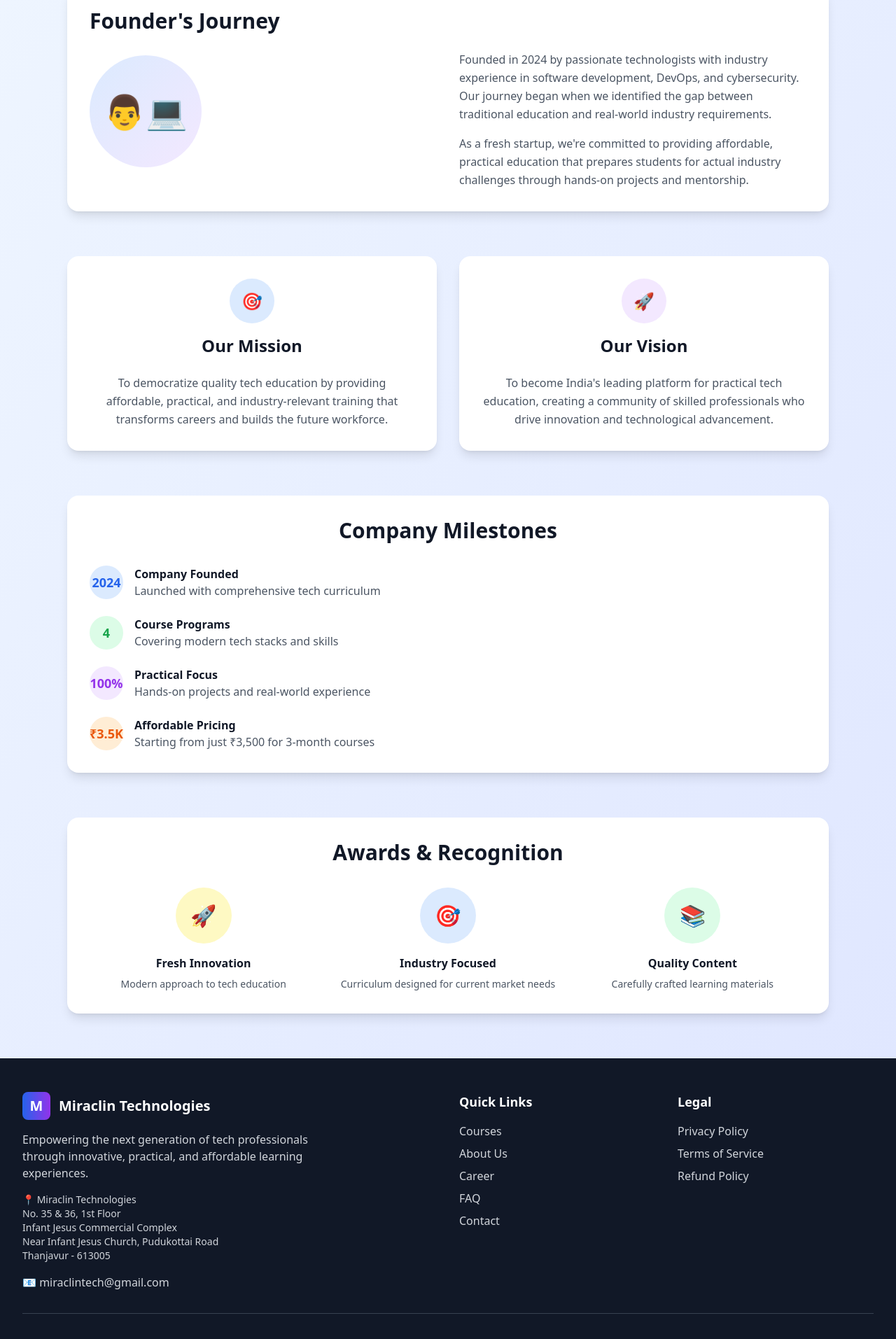
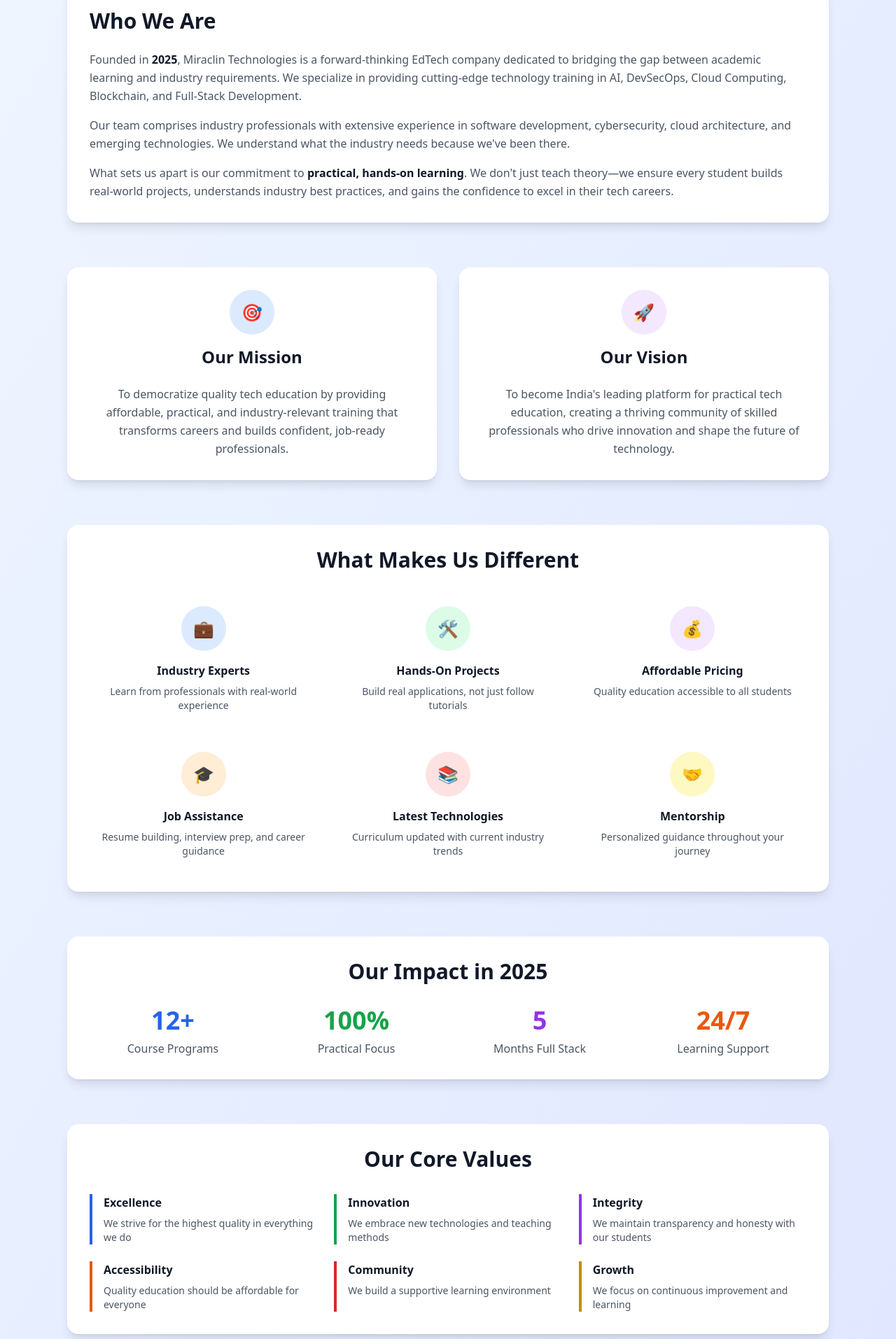
Before and after one commit to miracl-in/miracl-in.github.io, a Next.js app: page /about in a window 1280 px wide. Shown: the part 360-2273 px from the top of the page at 70% size. Built offline with nearby package versions, Linux system fonts and the light colour scheme.

Commit message:
Update page.tsx

```diff
--- a/app/about/page.tsx
+++ b/app/about/page.tsx
@@ -9,31 +9,24 @@ export default function AboutPage() {
             About Miraclin Technologies
           </h1>
           <p className="text-lg md:text-xl text-gray-600 max-w-3xl mx-auto">
-            Empowering the next generation of tech professionals through innovative learning experiences
+            Empowering the next generation of tech professionals through innovative, practical learning experiences
           </p>
         </div>
 
-        {/* Founder's Journey */}
+        {/* Company Overview */}
         <section className="mb-12 md:mb-16">
           <div className="bg-white rounded-2xl p-6 md:p-8 shadow-lg">
-            <h2 className="text-2xl md:text-3xl font-bold mb-6 text-gray-900">Founder's Journey</h2>
-            <div className="grid md:grid-cols-2 gap-8 items-center">
-              <div>
-                <div className="w-32 h-32 md:w-40 md:h-40 bg-gradient-to-br from-blue-100 to-purple-100 rounded-full flex items-center justify-center mx-auto md:mx-0 mb-6">
-                  <span className="text-4xl md:text-5xl">👨💻</span>
-                </div>
-              </div>
-              <div>
-                <p className="text-gray-600 mb-4 leading-relaxed">
-                  Founded in 2024 by passionate technologists with industry experience in software development,
-                  DevOps, and cybersecurity. Our journey began when we identified the gap between traditional
-                  education and real-world industry requirements.
-                </p>
-                <p className="text-gray-600 leading-relaxed">
-                  As a fresh startup, we're committed to providing affordable, practical education that
-                  prepares students for actual industry challenges through hands-on projects and mentorship.
-                </p>
-              </div>
+            <h2 className="text-2xl md:text-3xl font-bold mb-6 text-gray-900">Who We Are</h2>
+            <div className="space-y-4 text-gray-600 leading-relaxed">
+              <p>
+                Founded in <strong className="text-gray-900">2025</strong>, Miraclin Technologies is a forward-thinking EdTech company dedicated to bridging the gap between academic learning and industry requirements. We specialize in providing cutting-edge technology training in AI, DevSecOps, Cloud Computing, Blockchain, and Full-Stack Development.
+              </p>
+              <p>
+                Our team comprises industry professionals with extensive experience in software development, cybersecurity, cloud architecture, and emerging technologies. We understand what the industry needs because we've been there.
+              </p>
+              <p>
+                What sets us apart is our commitment to <strong className="text-gray-900">practical, hands-on learning</strong>. We don't just teach theory—we ensure every student builds real-world projects, understands industry best practices, and gains the confidence to excel in their tech careers.
+              </p>
             </div>
           </div>
         </section>
@@ -49,8 +42,7 @@ export default function AboutPage() {
                 <h3 className="text-xl md:text-2xl font-bold text-gray-900">Our Mission</h3>
               </div>
               <p className="text-gray-600 text-center leading-relaxed">
-                To democratize quality tech education by providing affordable, practical, and industry-relevant
-                training that transforms careers and builds the future workforce.
+                To democratize quality tech education by providing affordable, practical, and industry-relevant training that transforms careers and builds confident, job-ready professionals.
               </p>
             </div>
 
@@ -62,88 +54,126 @@ export default function AboutPage() {
                 <h3 className="text-xl md:text-2xl font-bold text-gray-900">Our Vision</h3>
               </div>
               <p className="text-gray-600 text-center leading-relaxed">
-                To become India's leading platform for practical tech education, creating a community of
-                skilled professionals who drive innovation and technological advancement.
+                To become India's leading platform for practical tech education, creating a thriving community of skilled professionals who drive innovation and shape the future of technology.
               </p>
             </div>
           </div>
         </section>
 
-        {/* Company Milestones */}
+        {/* What Makes Us Different */}
         <section className="mb-12 md:mb-16">
-          <div className="bg-white dark:bg-gray-800 rounded-2xl p-6 md:p-8 shadow-lg">
-            <h2 className="text-2xl md:text-3xl font-bold mb-8 text-center text-gray-900 dark:text-white">Company Milestones</h2>
-            <div className="space-y-6">
-              <div className="flex items-center gap-4">
-                <div className="w-12 h-12 bg-blue-100 dark:bg-blue-900 rounded-full flex items-center justify-center flex-shrink-0">
-                  <span className="text-lg font-bold text-blue-600 dark:text-blue-400">2024</span>
+          <div className="bg-white rounded-2xl p-6 md:p-8 shadow-lg">
+            <h2 className="text-2xl md:text-3xl font-bold mb-8 text-center text-gray-900">What Makes Us Different</h2>
+            <div className="grid md:grid-cols-2 lg:grid-cols-3 gap-6">
+              <div className="text-center p-4">
+                <div className="w-16 h-16 bg-blue-100 rounded-full flex items-center justify-center mx-auto mb-4">
+                  <span className="text-2xl">💼</span>
                 </div>
-                <div>
-                  <h4 className="font-semibold text-gray-900 dark:text-white">Company Founded</h4>
-                  <p className="text-gray-600 dark:text-gray-300">Launched with comprehensive tech curriculum</p>
-                </div>
+                <h4 className="font-bold text-gray-900 mb-2">Industry Experts</h4>
+                <p className="text-sm text-gray-600">Learn from professionals with real-world experience</p>
               </div>
 
-              <div className="flex items-center gap-4">
-                <div className="w-12 h-12 bg-green-100 dark:bg-green-900 rounded-full flex items-center justify-center flex-shrink-0">
-                  <span className="text-lg font-bold text-green-600 dark:text-green-400">4</span>
+              <div className="text-center p-4">
+                <div className="w-16 h-16 bg-green-100 rounded-full flex items-center justify-center mx-auto mb-4">
+                  <span className="text-2xl">🛠️</span>
                 </div>
-                <div>
-                  <h4 className="font-semibold text-gray-900 dark:text-white">Course Programs</h4>
-                  <p className="text-gray-600 dark:text-gray-300">Covering modern tech stacks and skills</p>
-                </div>
+                <h4 className="font-bold text-gray-900 mb-2">Hands-On Projects</h4>
+                <p className="text-sm text-gray-600">Build real applications, not just follow tutorials</p>
               </div>
 
-              <div className="flex items-center gap-4">
-                <div className="w-12 h-12 bg-purple-100 dark:bg-purple-900 rounded-full flex items-center justify-center flex-shrink-0">
-                  <span className="text-lg font-bold text-purple-600 dark:text-purple-400">100%</span>
+              <div className="text-center p-4">
+                <div className="w-16 h-16 bg-purple-100 rounded-full flex items-center justify-center mx-auto mb-4">
+                  <span className="text-2xl">💰</span>
                 </div>
-                <div>
-                  <h4 className="font-semibold text-gray-900 dark:text-white">Practical Focus</h4>
-                  <p className="text-gray-600 dark:text-gray-300">Hands-on projects and real-world experience</p>
-                </div>
+                <h4 className="font-bold text-gray-900 mb-2">Affordable Pricing</h4>
+                <p className="text-sm text-gray-600">Quality education accessible to all students</p>
               </div>
 
-              <div className="flex items-center gap-4">
-                <div className="w-12 h-12 bg-orange-100 dark:bg-orange-900 rounded-full flex items-center justify-center flex-shrink-0">
-                  <span className="text-lg font-bold text-orange-600 dark:text-orange-400">₹3.5K</span>
+              <div className="text-center p-4">
+                <div className="w-16 h-16 bg-orange-100 rounded-full flex items-center justify-center mx-auto mb-4">
+                  <span className="text-2xl">🎓</span>
                 </div>
-                <div>
-                  <h4 className="font-semibold text-gray-900 dark:text-white">Affordable Pricing</h4>
-                  <p className="text-gray-600 dark:text-gray-300">Starting from just ₹3,500 for 3-month courses</p>
+                <h4 className="font-bold text-gray-900 mb-2">Job Assistance</h4>
+                <p className="text-sm text-gray-600">Resume building, interview prep, and career guidance</p>
+              </div>
+
+              <div className="text-center p-4">
+                <div className="w-16 h-16 bg-red-100 rounded-full flex items-center justify-center mx-auto mb-4">
+                  <span className="text-2xl">📚</span>
                 </div>
+                <h4 className="font-bold text-gray-900 mb-2">Latest Technologies</h4>
+                <p className="text-sm text-gray-600">Curriculum updated with current industry trends</p>
+              </div>
+
+              <div className="text-center p-4">
+                <div className="w-16 h-16 bg-yellow-100 rounded-full flex items-center justify-center mx-auto mb-4">
+                  <span className="text-2xl">🤝</span>
+                </div>
+                <h4 className="font-bold text-gray-900 mb-2">Mentorship</h4>
+                <p className="text-sm text-gray-600">Personalized guidance throughout your journey</p>
               </div>
             </div>
           </div>
         </section>
 
-        {/* Awards & Recognition */}
+        {/* Our Impact */}
+        <section className="mb-12 md:mb-16">
+          <div className="bg-white rounded-2xl p-6 md:p-8 shadow-lg">
+            <h2 className="text-2xl md:text-3xl font-bold mb-8 text-center text-gray-900">Our Impact in 2025</h2>
+            <div className="grid md:grid-cols-4 gap-6 text-center">
+              <div>
+                <div className="text-4xl font-bold text-blue-600 mb-2">12+</div>
+                <p className="text-gray-600">Course Programs</p>
+              </div>
+              <div>
+                <div className="text-4xl font-bold text-green-600 mb-2">100%</div>
+                <p className="text-gray-600">Practical Focus</p>
+              </div>
+              <div>
+                <div className="text-4xl font-bold text-purple-600 mb-2">5</div>
+                <p className="text-gray-600">Months Full Stack</p>
+              </div>
+              <div>
+                <div className="text-4xl font-bold text-orange-600 mb-2">24/7</div>
+                <p className="text-gray-600">Learning Support</p>
+              </div>
+            </div>
+          </div>
+        </section>
+
+        {/* Our Values */}
         <section>
-          <div className="bg-white dark:bg-gray-800 rounded-2xl p-6 md:p-8 shadow-lg">
-            <h2 className="text-2xl md:text-3xl font-bold mb-8 text-center text-gray-900 dark:text-white">Awards & Recognition</h2>
+          <div className="bg-white rounded-2xl p-6 md:p-8 shadow-lg">
+            <h2 className="text-2xl md:text-3xl font-bold mb-8 text-center text-gray-900">Our Core Values</h2>
             <div className="grid md:grid-cols-3 gap-6">
-              <div className="text-center">
-                <div className="w-20 h-20 bg-yellow-100 dark:bg-yellow-900 rounded-full flex items-center justify-center mx-auto mb-4">
-                  <span className="text-3xl">🚀</span>
-                </div>
-                <h4 className="font-semibold text-gray-900 dark:text-white mb-2">Fresh Innovation</h4>
-                <p className="text-sm text-gray-600 dark:text-gray-300">Modern approach to tech education</p>
+              <div className="border-l-4 border-blue-600 pl-4">
+                <h4 className="font-bold text-gray-900 mb-2">Excellence</h4>
+                <p className="text-sm text-gray-600">We strive for the highest quality in everything we do</p>
               </div>
 
-              <div className="text-center">
-                <div className="w-20 h-20 bg-blue-100 dark:bg-blue-900 rounded-full flex items-center justify-center mx-auto mb-4">
-                  <span className="text-3xl">🎯</span>
-                </div>
-                <h4 className="font-semibold text-gray-900 dark:text-white mb-2">Industry Focused</h4>
-                <p className="text-sm text-gray-600 dark:text-gray-300">Curriculum designed for current market needs</p>
+              <div className="border-l-4 border-green-600 pl-4">
+                <h4 className="font-bold text-gray-900 mb-2">Innovation</h4>
+                <p className="text-sm text-gray-600">We embrace new technologies and teaching methods</p>
               </div>
 
-              <div className="text-center">
-                <div className="w-20 h-20 bg-green-100 dark:bg-green-900 rounded-full flex items-center justify-center mx-auto mb-4">
-                  <span className="text-3xl">📚</span>
-                </div>
-                <h4 className="font-semibold text-gray-900 dark:text-white mb-2">Quality Content</h4>
-                <p className="text-sm text-gray-600 dark:text-gray-300">Carefully crafted learning materials</p>
+              <div className="border-l-4 border-purple-600 pl-4">
+                <h4 className="font-bold text-gray-900 mb-2">Integrity</h4>
+                <p className="text-sm text-gray-600">We maintain transparency and honesty with our students</p>
+              </div>
+
+              <div className="border-l-4 border-orange-600 pl-4">
+                <h4 className="font-bold text-gray-900 mb-2">Accessibility</h4>
+                <p className="text-sm text-gray-600">Quality education should be affordable for everyone</p>
+              </div>
+
+              <div className="border-l-4 border-red-600 pl-4">
+                <h4 className="font-bold text-gray-900 mb-2">Community</h4>
+                <p className="text-sm text-gray-600">We build a supportive learning environment</p>
+              </div>
+
+              <div className="border-l-4 border-yellow-600 pl-4">
+                <h4 className="font-bold text-gray-900 mb-2">Growth</h4>
+                <p className="text-sm text-gray-600">We focus on continuous improvement and learning</p>
               </div>
             </div>
           </div>
```
